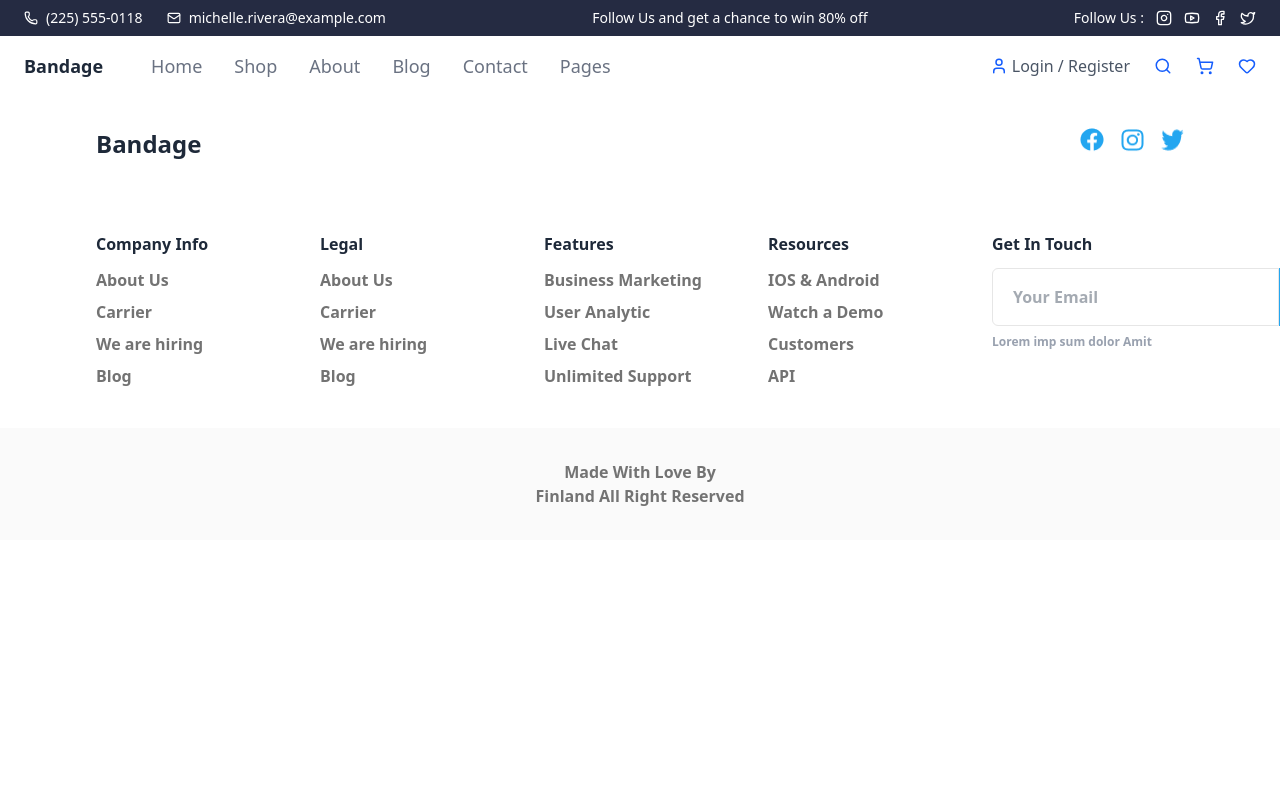
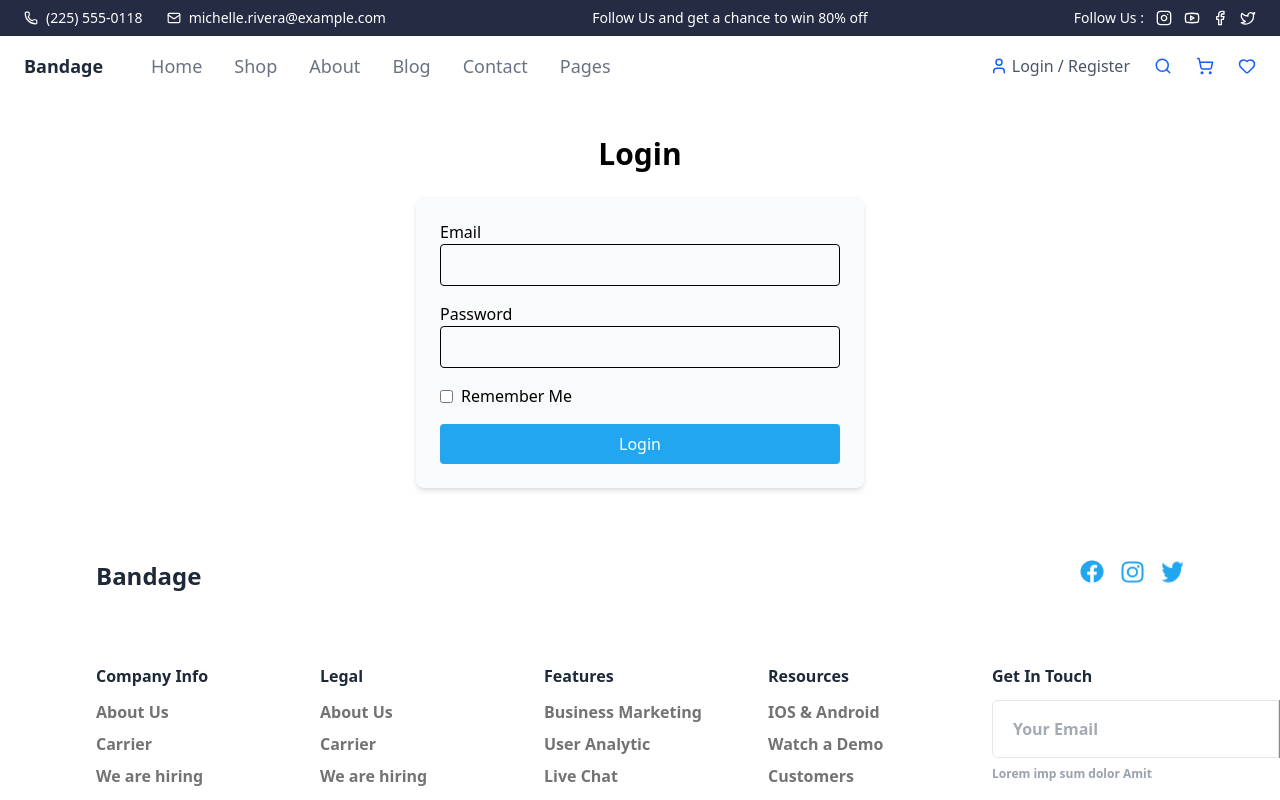
Before and after one commit to osmanyilmz/E-Commerce-project, a React (Vite) app: page /login in a window 1280 px wide. Shown: the top 800 px of the page. Built offline with nearby package versions, Linux system fonts and the light colour scheme.

Commit message:
Added LoginPage and authActions
-LoginPage added and path
-authActions added for authorization for login page

```diff
--- a/src/App.jsx
+++ b/src/App.jsx
@@ -12,6 +12,7 @@ import ContactPage from "./pages/ContactPage";
 import TeamPage from "./pages/TeamPage";
 import AboutPage from "./pages/AboutPage";
 import SignUpPage from "./pages/SignUpPage";
+import LoginPage from "./pages/LoginPage";
 
 function App() {
   return (
@@ -27,6 +28,7 @@ function App() {
             <Route path="/team" component={TeamPage} />
             <Route path="/about" component={AboutPage} />
             <Route path="/signup" component={SignUpPage} />
+            <Route path="/login" component={LoginPage} />
           </Switch>
         </PageContent>
         <Footer />
--- /dev/null
+++ b/src/pages/LoginPage.jsx
@@ -0,0 +1,86 @@
+import { useForm } from "react-hook-form";
+import { useDispatch } from "react-redux";
+import { useHistory } from "react-router-dom";
+import { loginUser } from "../redux/actions/authActions";
+import { useState } from "react";
+
+export default function LoginPage() {
+  const {
+    register,
+    handleSubmit,
+    formState: { errors },
+  } = useForm();
+  const dispatch = useDispatch();
+  const history = useHistory();
+  const [errorMsg, setErrorMsg] = useState("");
+
+  const onSubmit = async (data) => {
+    const { email, password, remember } = data;
+    const result = await dispatch(loginUser(email, password, remember));
+
+    if (result.success) {
+      if (history.length > 1) {
+        history.goBack();
+      } else {
+        history.push("/");
+      }
+    } else {
+      setErrorMsg(result.message);
+    }
+  };
+
+  return (
+    <div className="flex flex-col items-center justify-center py-10">
+      <h2 className="text-3xl font-bold mb-6">Login</h2>
+
+      <form
+        onSubmit={handleSubmit(onSubmit)}
+        className="flex flex-col gap-4 w-full max-w-md bg-gray-50 p-6 rounded-lg shadow-md"
+      >
+        <div>
+          <label>Email</label>
+          <input
+            type="email"
+            {...register("email", {
+              required: "Email is required",
+              pattern: {
+                value: /^[^\s@]+@[^\s@]+\.[^\s@]+$/,
+                message: "Invalid email format",
+              },
+            })}
+            className="w-full border p-2 rounded"
+          />
+          {errors.email && (
+            <p className="text-red-500 text-sm">{errors.email.message}</p>
+          )}
+        </div>
+
+        <div>
+          <label>Password</label>
+          <input
+            type="password"
+            {...register("password", { required: "Password is required" })}
+            className="w-full border p-2 rounded"
+          />
+          {errors.password && (
+            <p className="text-red-500 text-sm">{errors.password.message}</p>
+          )}
+        </div>
+
+        <div className="flex items-center gap-2">
+          <input type="checkbox" {...register("remember")} />
+          <label>Remember Me</label>
+        </div>
+
+        <button
+          type="submit"
+          className="bg-[#23A6F0] text-white py-2 rounded hover:bg-blue-700"
+        >
+          Login
+        </button>
+
+        {errorMsg && <p className="text-red-600 mt-2">{errorMsg}</p>}
+      </form>
+    </div>
+  );
+}
--- /dev/null
+++ b/src/redux/actions/authActions.js
@@ -0,0 +1,29 @@
+import axios from "axios";
+
+export const setUser = (user) => ({
+  type: "SET_USER",
+  payload: user,
+});
+
+export const loginUser = (email, password, remember) => {
+  return async (dispatch) => {
+    try {
+      const response = await axios.post("/login", { email, password });
+      const { token, user } = response.data;
+
+      dispatch(setUser(user));
+
+      if (remember) {
+        localStorage.setItem("token", token);
+      }
+
+      return { success: true, user };
+    } catch (error) {
+      console.error("Login failed:", error);
+      return {
+        success: false,
+        message: error.response?.data?.message || "Login failed",
+      };
+    }
+  };
+};
```
Also changed, not shown: src/redux/actions/shoppingCartActions.js (renamed from src/redux/actions/cartActions.js).
